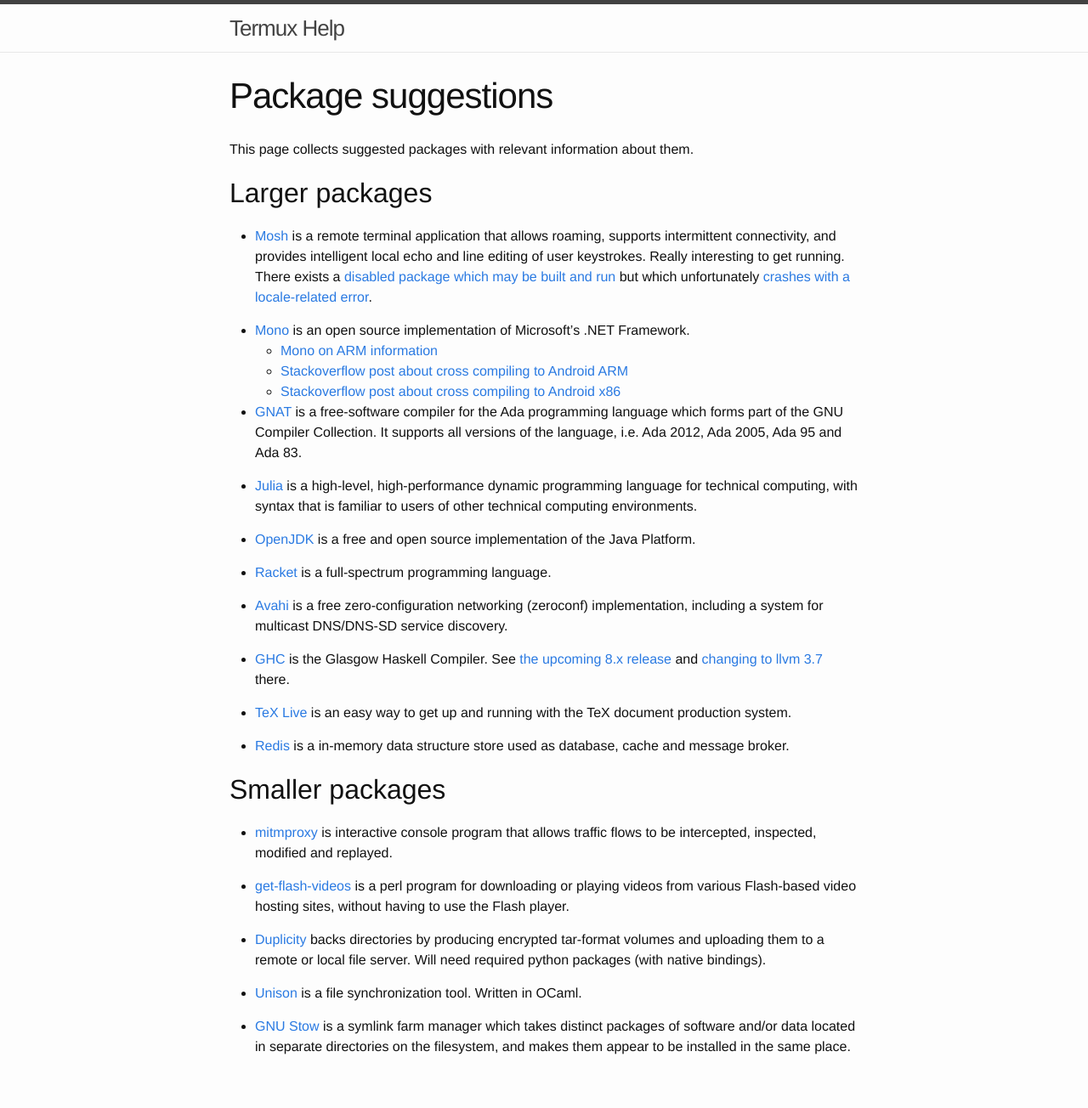
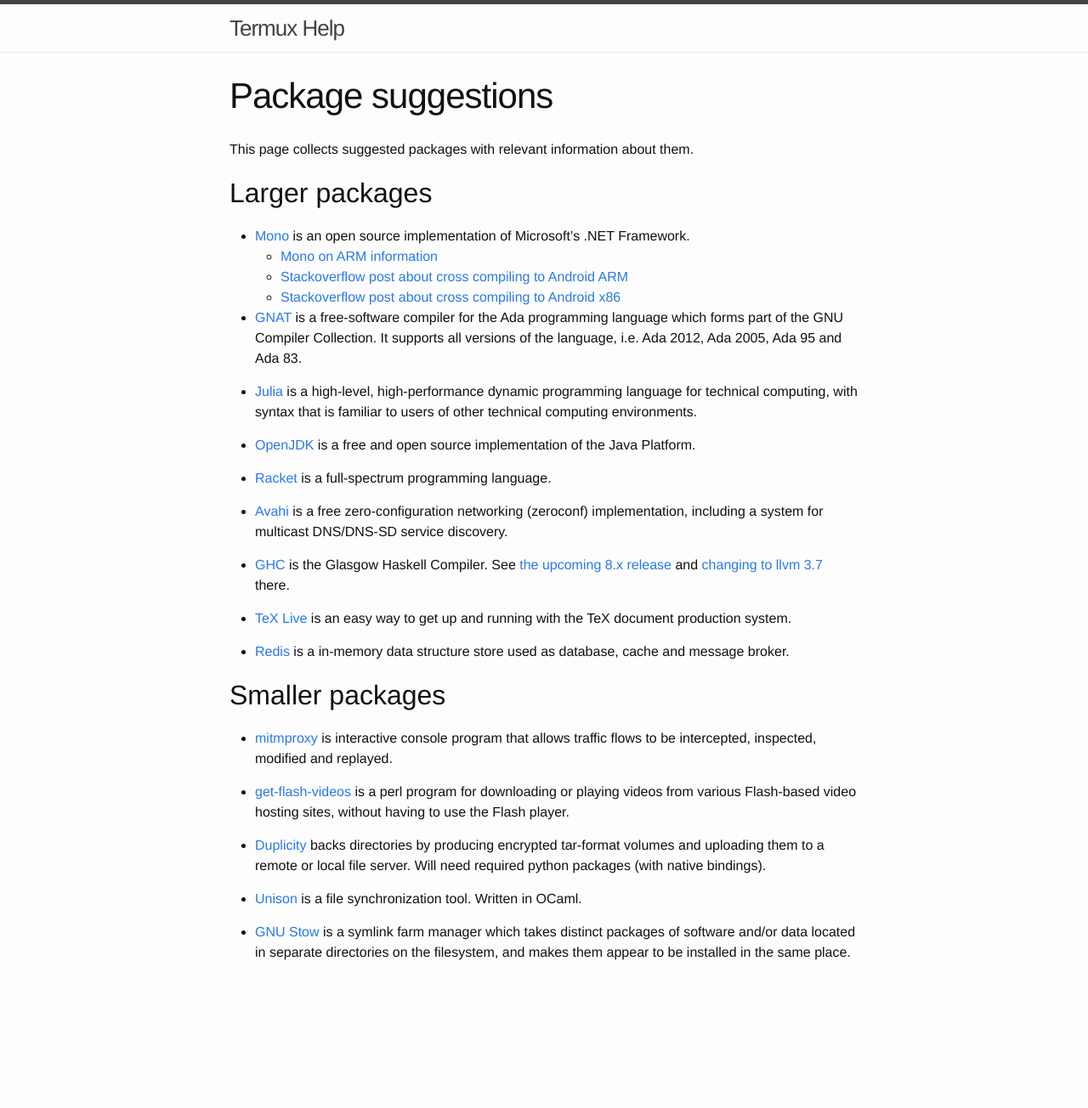
Before and after one commit to termux/termux.github.io, a Jekyll site: the page built from package-suggestions.md, in a window 1280 px wide. Shown: the whole page at 85% size. Built offline with Jekyll 4.4.1, drawn with Linux system fonts in a browser that asks for light colours; after the commit the page ends 1193 px from its top, so only the background shows below that.

Commit message:
rm mosh from package-suggestions (it works now)

```diff
--- a/package-suggestions.md
+++ b/package-suggestions.md
@@ -7,8 +7,6 @@
 
 Larger packages
 ---------------
-
-- [Mosh](https://mosh.mit.edu/) is a remote terminal application that allows roaming, supports intermittent connectivity, and provides intelligent local echo and line editing of user keystrokes. Really interesting to get running. There exists a [disabled package which may be built and run](https://github.com/termux/termux-packages/blob/master/disabled-packages/mosh/build.sh) but which unfortunately [crashes with a locale-related error](https://github.com/termux/termux-packages/blob/master/disabled-packages/mosh/BROKEN.txt).
 
 - [Mono](http://www.mono-project.com/) is an open source implementation of Microsoft's .NET Framework.
     - [Mono on ARM information](http://www.mono-project.com/docs/about-mono/supported-platforms/arm/)
```
